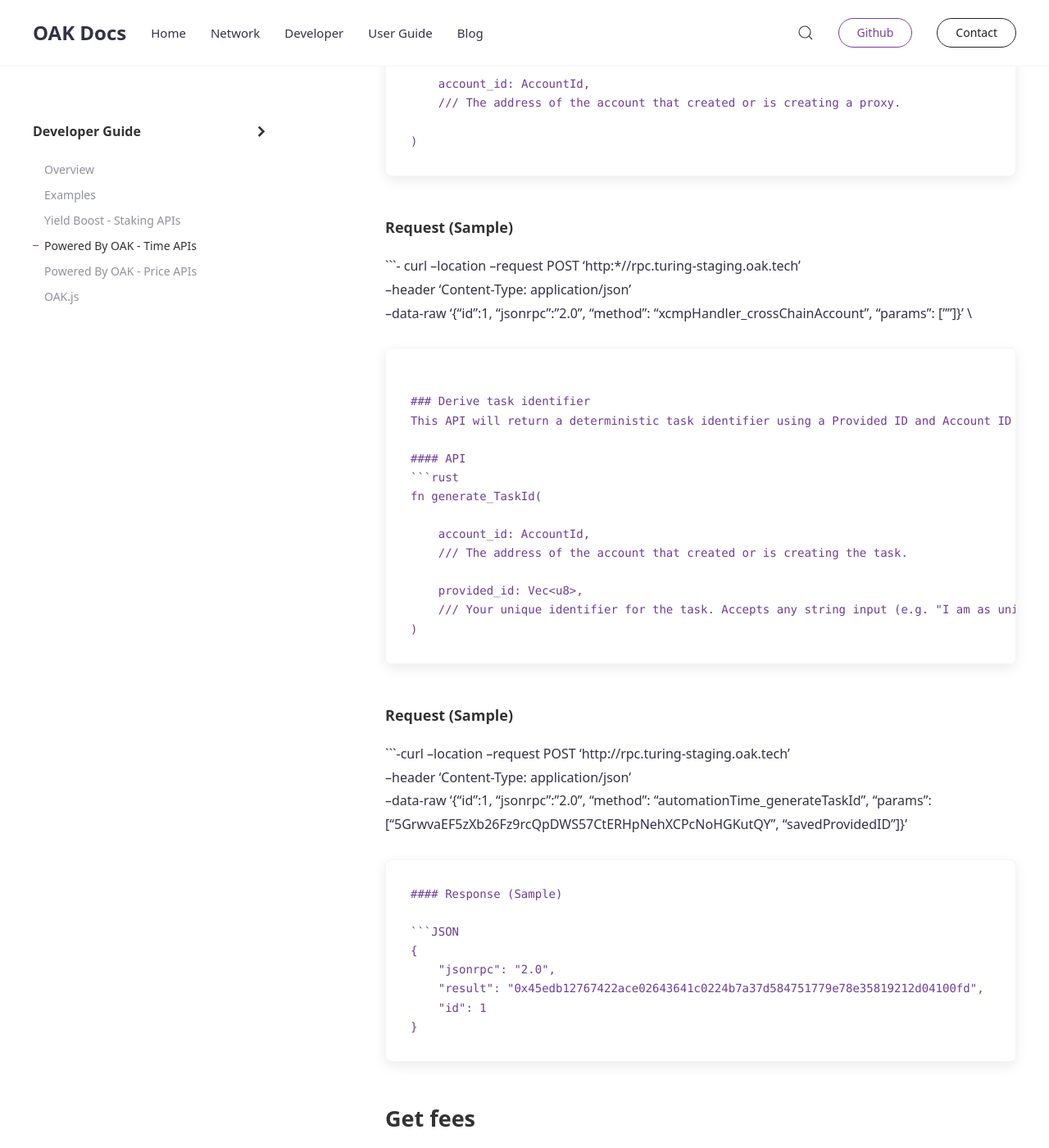
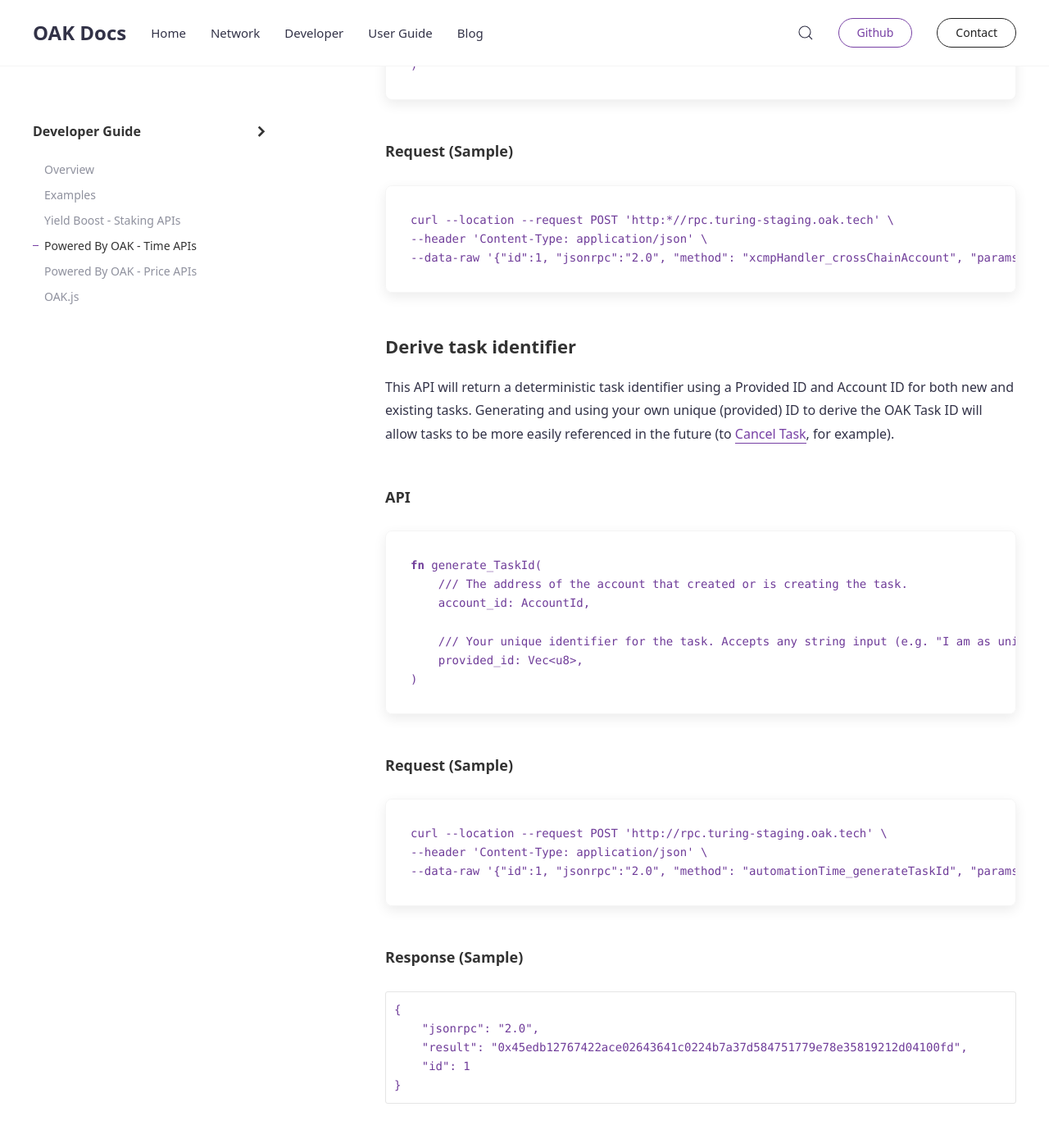
Before and after one commit to AvaProtocol/OAK-docs, a Jekyll site: the page built from _docs/powered-by-oak-time-apis.md, in a window 1280 px wide and 1400 px high, scrolled down 5595 px. Shown: the whole window at 82% size. Built offline with Jekyll 4.4.1, drawn with Linux system fonts in a browser that asks for light colours; some of the changed text lies outside the part shown.

Commit message:
Update powered-by-oak-time-apis.md

````diff
--- a/_docs/powered-by-oak-time-apis.md
+++ b/_docs/powered-by-oak-time-apis.md
@@ -83,21 +83,20 @@
 #### API
 ```rust
 fn schedule_native_transfer_task(
+    /// The address of the account that created or is creating the task. Automatically passed in when the transaction is signed.
+    origin: OriginFor<T>,
 
-    origin: OriginFor<T>,
-    /// The address of the account that created or is creating the task. Automatically passed in when the transaction is signed.
+    /// Your unique identifier for the task. Accepts any string input (e.g. "I am as unique as a snowflake").
+    provided_id: Vec<u8>,
 
-    provided_id: Vec<u8>,
-    /// Your unique identifier for the task. Accepts any string input (e.g. "I am as unique as a snowflake").
+    /// An array of unix standard time stamps (in seconds) for when the task should run (accepts a string input). The time stamp must be at the start of any minute (i.e. the timestamp number modulo 60 must equal 0).
+    execution_times: Vec<UnixTime>,
 
-    execution_times: Vec<UnixTime>,
-    /// An array of unix standard time stamps (in seconds) for when the task should run (accepts a string input). The time stamp must be at the start of any minute (i.e. the timestamp number modulo 60 must equal 0).
+    /// The account you want to transfer tokens to.
+    recipient_id: AccountId,
 
-    recipient_id: AccountId,
-    /// The account you want to transfer tokens to.
-
+    /// The amount you want to transfer.
     amount: u128,
-    /// The amount you want to transfer.
 )
 ```
 
@@ -129,12 +128,11 @@
 #### API
 ```rust
 fn cancel_task(
+    /// The `account_id` of the caller. Automatically passed in when the transaction is signed.
+    origin: OriginFor<T>,
 
-    origin: OriginFor<T>,
-    /// The `account_id` of the caller. Automatically passed in when the transaction is signed.
-
+    /// The id of the task.
     task_id: Hash,
-   /// The id of the task.
 )
 ```
 
@@ -163,17 +161,16 @@
 #### API
 ```rust
 fn generate_accountID(
-
+    /// The address of the account that created or is creating a proxy.
     account_id: AccountId,
-    /// The address of the account that created or is creating a proxy.
-
 )
 ```
 
 #### Request (Sample)
-```- curl --location --request POST 'http:*//rpc.turing-staging.oak.tech' \
+```
+curl --location --request POST 'http:*//rpc.turing-staging.oak.tech' \
 --header 'Content-Type: application/json' \
---data-raw '{"id":1, "jsonrpc":"2.0", "method": "xcmpHandler_crossChainAccount", "params": ["{{accountId32}}"]}' \
+--data-raw '{"id":1, "jsonrpc":"2.0", "method": "xcmpHandler_crossChainAccount", "params": ["accountId32"]}' \
 ```
 
 ### Derive task identifier
@@ -182,23 +179,22 @@
 #### API
 ```rust
 fn generate_TaskId(
+    /// The address of the account that created or is creating the task.
+    account_id: AccountId,
 
-    account_id: AccountId,
-    /// The address of the account that created or is creating the task.
-
+    /// Your unique identifier for the task. Accepts any string input (e.g. "I am as unique as a snowflake").
     provided_id: Vec<u8>,
-    /// Your unique identifier for the task. Accepts any string input (e.g. "I am as unique as a snowflake").
 )
 ```
 
 #### Request (Sample)
-
-```-curl --location --request POST 'http://rpc.turing-staging.oak.tech' \
+```
+curl --location --request POST 'http://rpc.turing-staging.oak.tech' \
 --header 'Content-Type: application/json' \
 --data-raw '{"id":1, "jsonrpc":"2.0", "method": "automationTime_generateTaskId", "params": ["5GrwvaEF5zXb26Fz9rcQpDWS57CtERHpNehXCPcNoHGKutQY", "savedProvidedID"]}'
 ```
+
 #### Response (Sample)
-
 ```JSON
 {
     "jsonrpc": "2.0",
@@ -206,6 +202,7 @@
     "id": 1
 }
 ```
+
 ## Get fees
 Automation fees for Turing can be retrieved using the available RPCs or [OAK.js](https://docs.oak.tech/docs/oak-js/). Call weight from the foreign chain is required in order to retrieve fees for Turing Network. Additional fees may be required for setting up a proxy , swapping, and/or transferring tokens for automation fees.
 
@@ -234,15 +231,15 @@
     /// The number of task executions. (Support for indefinite reccurrences coming soon)
 )
 ```
+
 #### Request (Sample)
-
-```-curl --location --request POST 'http://rpc.turing-staging.oak.tech' \
+```
+curl --location --request POST 'http://rpc.turing-staging.oak.tech' \
 --header 'Content-Type: application/json' \
 --data-raw '{"id":1, "jsonrpc":"2.0", "method": "automationTime_getTimeAutomationFees", "params": ["Notify", 3]}'
 ```
 
 #### Response (Sample)
-
 ```JSON
 {
     "jsonrpc": "2.0",
````
